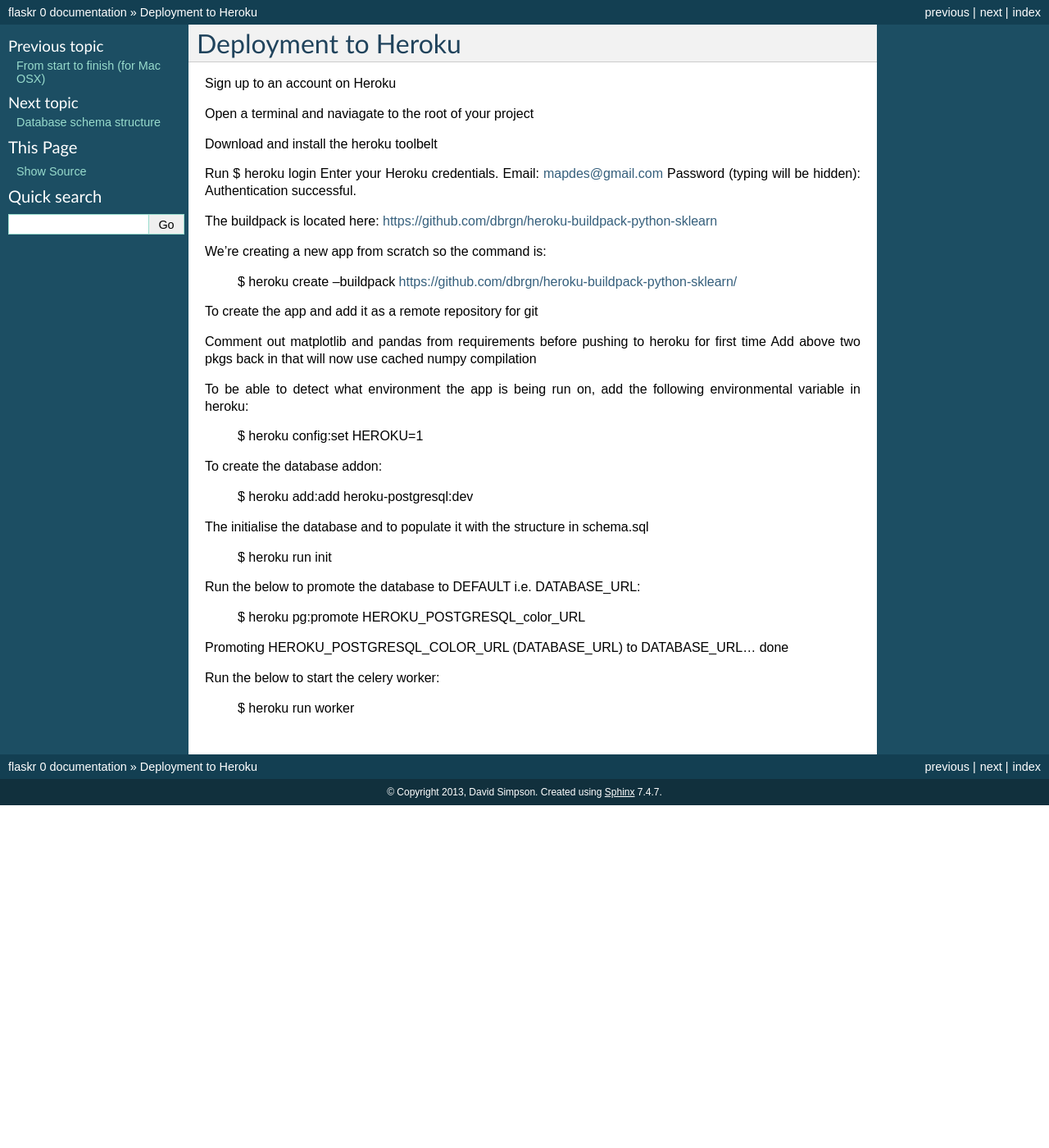
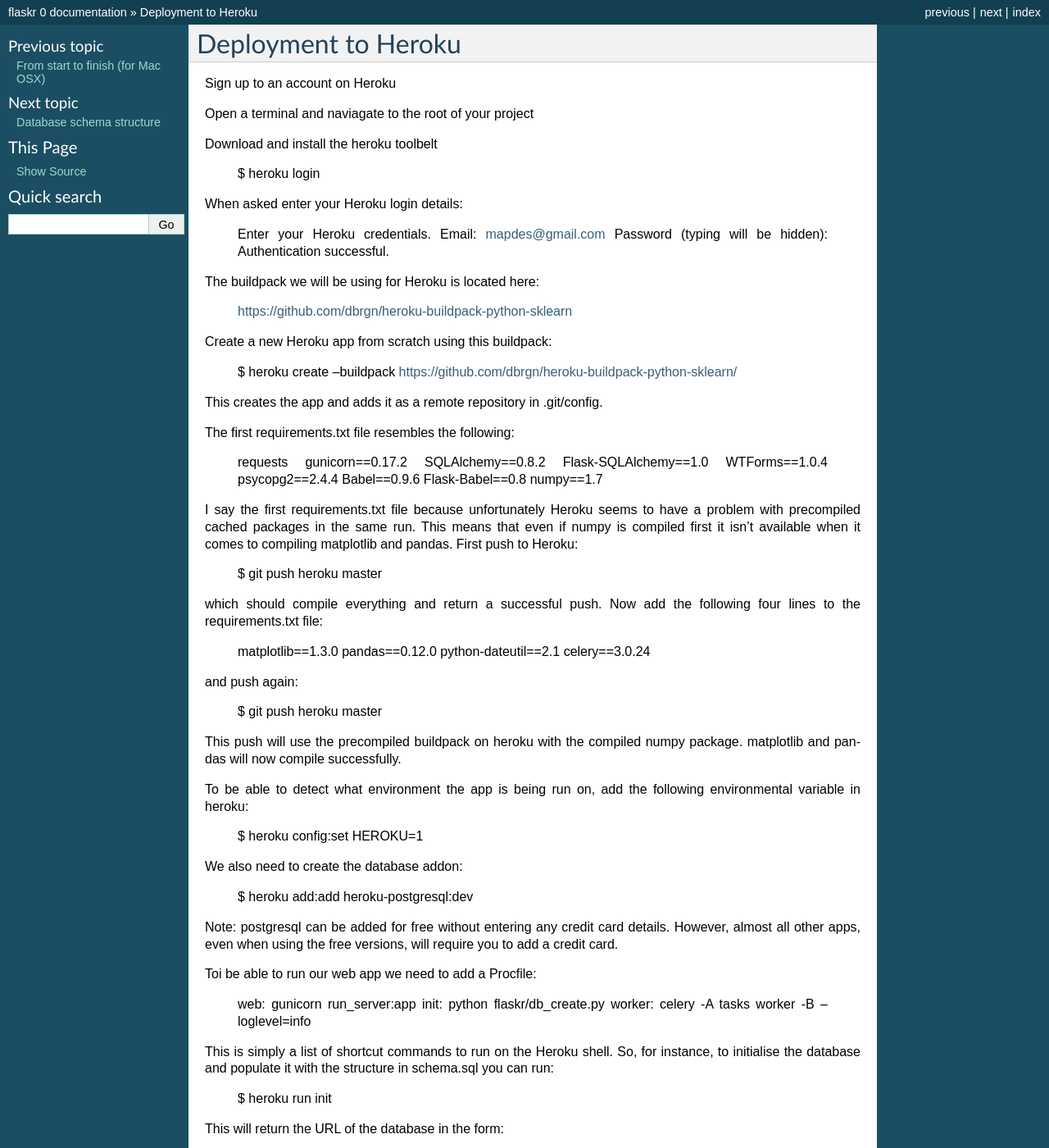
Before and after one commit to dsimpson1980/flaskr, a Sphinx documentation site: the page built from docs/source/heroku_setup.rst, in a window 1280 px wide and 1400 px high. Shown: the whole window at 82% size. Built offline with Sphinx 7.4.7, drawn with Linux system fonts in a browser that asks for light colours; some of the changed text lies outside the part shown.

Commit message:
extended heroku setup doc

```diff
--- a/docs/source/heroku_setup.rst
+++ b/docs/source/heroku_setup.rst
@@ -7,42 +7,100 @@
 
 Download and install the heroku toolbelt
 
-Run $ heroku login
-Enter your Heroku credentials.
-Email: mapdes@gmail.com
-Password (typing will be hidden):
-Authentication successful.
+	$ heroku login
 
-The buildpack is located here: https://github.com/dbrgn/heroku-buildpack-python-sklearn
+When asked enter your Heroku login details:
 
-We're creating a new app from scratch so the command is:
+	Enter your Heroku credentials.
+	Email: mapdes@gmail.com
+	Password (typing will be hidden):
+	Authentication successful.
+
+The buildpack we will be using for Heroku is located here:
+
+	https://github.com/dbrgn/heroku-buildpack-python-sklearn
+
+Create a new Heroku app from scratch using this buildpack:
 
     $ heroku create  --buildpack https://github.com/dbrgn/heroku-buildpack-python-sklearn/
 
-To create the app and add it as a remote repository for git
+This creates the app and adds it as a remote repository in .git/config.
 
-Comment out matplotlib and pandas from requirements before pushing to heroku for first time
-Add above two pkgs back in that will now use cached numpy compilation
+The first requirements.txt file resembles the following:
+
+	requests
+	gunicorn==0.17.2
+	SQLAlchemy==0.8.2
+	Flask-SQLAlchemy==1.0
+	WTForms==1.0.4
+	psycopg2==2.4.4
+	Babel==0.9.6
+	Flask-Babel==0.8
+	numpy==1.7
+
+I say the first requirements.txt file because unfortunately Heroku seems to have a problem
+with precompiled cached packages in the same run.  This means that even if numpy is
+compiled first it isn't available when it comes to compiling matplotlib and pandas.  First
+push to Heroku:
+
+	$ git push heroku master
+
+which should compile everything and return a successful push.  Now add the following four
+lines to the requirements.txt file:
+
+	matplotlib==1.3.0
+	pandas==0.12.0
+	python-dateutil==2.1
+	celery==3.0.24
+
+and push again:
+
+	$ git push heroku master
+
+This push will use the precompiled buildpack on heroku with the compiled numpy package.
+matplotlib and pandas will now compile successfully.
 
 To be able to detect what environment the app is being run on, add the following
 environmental variable in heroku:
 
     $ heroku config:set HEROKU=1
 
-To create the database addon:
+We also need to create the database addon:
 
     $ heroku add:add heroku-postgresql:dev
 
-The initialise the database and to populate it with the structure in schema.sql
+Note: postgresql can be added for free without entering any credit card details.  However,
+almost all other apps, even when using the free versions, will require you to add a credit
+card.
+
+Toi be able to run our web app we need to add a Procfile:
+
+	web: gunicorn run_server:app
+	init: python flaskr/db_create.py
+	worker: celery -A tasks worker -B --loglevel=info
+
+This is simply a list of shortcut commands to run on the Heroku shell.  So, for instance,
+to initialise the database and populate it with the structure in schema.sql you can run:
 
     $ heroku run init
 
-Run the below to promote the database to DEFAULT i.e. DATABASE_URL:
+This will return the URL of the database in the form:
+
+	HEROKU_POSTGRESQL_color_URL
+
+We can then promote this database to DEFAULT i.e. DATABASE_URL:
 
     $ heroku pg:promote HEROKU_POSTGRESQL_color_URL
 
-Promoting HEROKU_POSTGRESQL_COLOR_URL (DATABASE_URL) to DATABASE_URL... done
+	Promoting HEROKU_POSTGRESQL_COLOR_URL (DATABASE_URL) to DATABASE_URL... done
 
-Run the below to start the celery worker:
+Before running a celery worker we need to add a message handler.  I've used CloudAMQP:
+
+	$ heroku addons:add cloudamqp:lemur
+
+Note that this will fail (even though little lemur is free) with a card verification error.
+So if you haven't already, you'll need to add your credit card details to Heroku.
+
+Finally we can run the last command to start the celery worker on the Heroku remote
 
     $ heroku run worker
```
